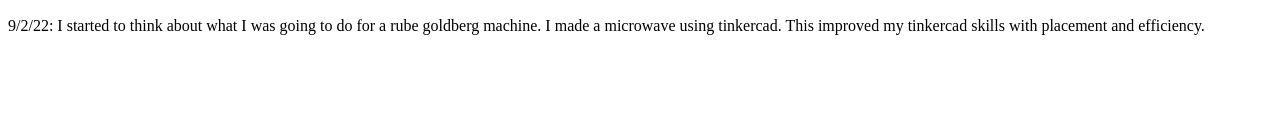
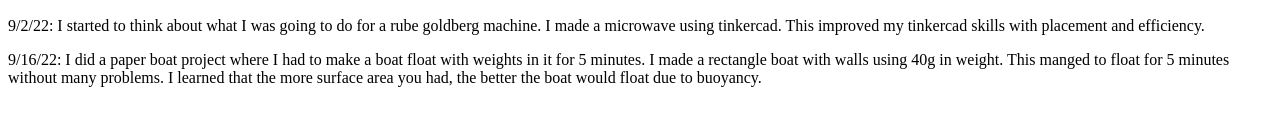
Before and after one commit to AlexT3683/Engineering, a plain HTML site: page index.html in a window 1280 px wide. Shown: the part 395-520 px from the top of the page. Drawn offline with Linux system fonts and the light colour scheme.

Commit message:
1st Website

```diff
--- a/index.html
+++ b/index.html
@@ -9,5 +9,7 @@
     <h2>Engineering Journal:</h2>
     <p>9/2/22: I started to think about what I was going to do for a rube goldberg machine.
     I made a microwave using tinkercad. This improved my tinkercad skills with placement and efficiency.</p>
-
+    <p>9/16/22: I did a paper boat project where I had to make a boat float with weights in it for 5 minutes.
+    I made a rectangle boat with walls using 40g in weight. This manged to float for 5 minutes without many problems.
+    I learned that the more surface area you had, the better the boat would float due to buoyancy.</p>
 </html>
```
